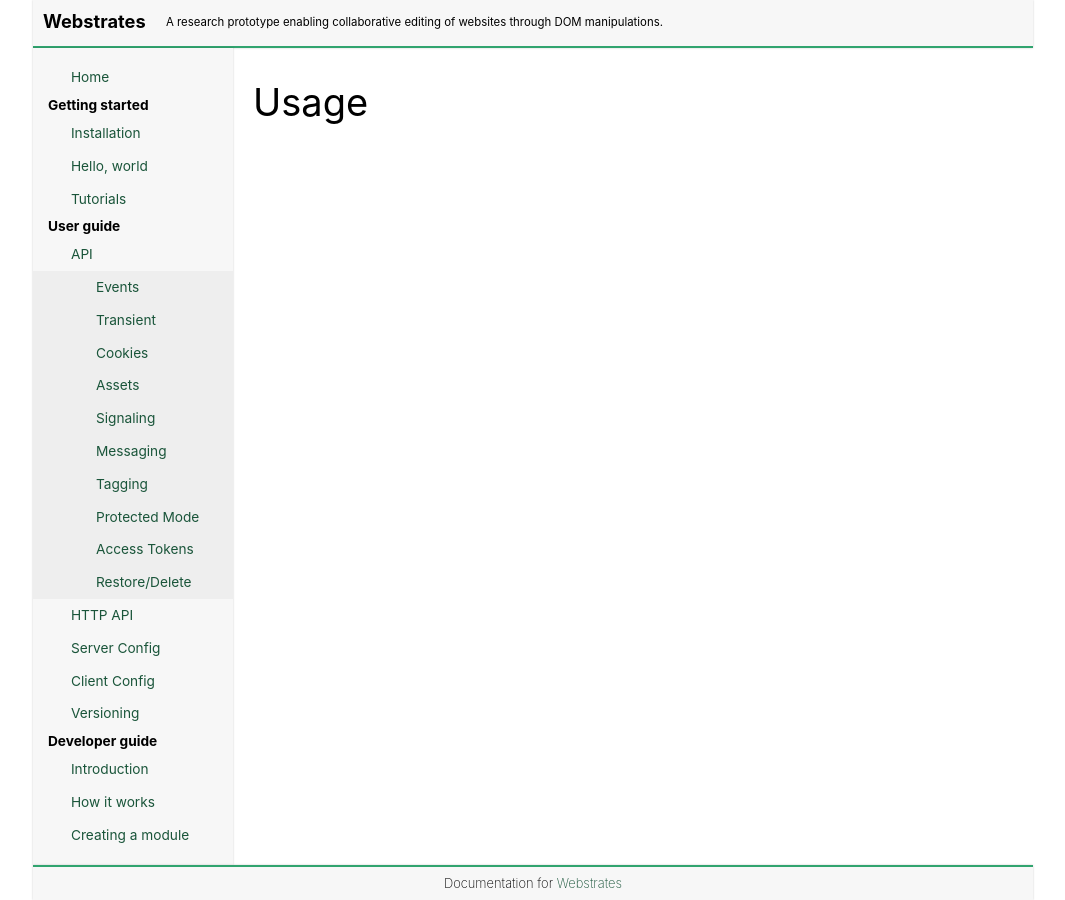
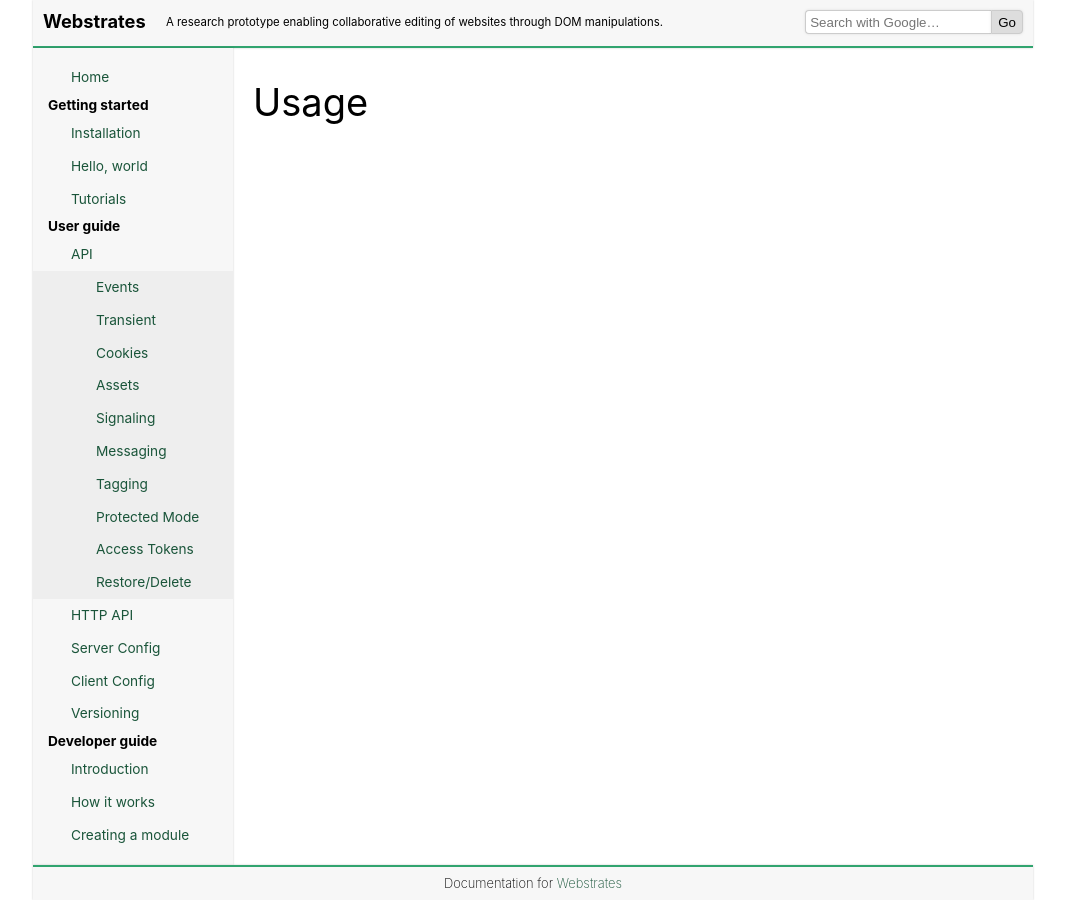
Before and after one commit to Webstrates/webstrates.github.io, a Jekyll site: the page built from _posts/2017-05-30-usage.md, in a window 1280 px wide. Shown: the whole page, without its empty margins (107-1172 px from the left). Built offline with Jekyll 4.4.1, drawn with Linux system fonts in a browser that asks for light colours.

Commit message:
Added Google search box.

```diff
--- a/_includes/header.html
+++ b/_includes/header.html
@@ -2,3 +2,7 @@
 				<a class="brand" href="{{ site.baseurl }}/">{{ site.title }}</a>
 				{% if site.subtitle %}<small>{{ site.subtitle }}</small>{% endif %}
 			</h1>
+			<form id="search" method="GET" action="https://www.google.com/search" target="_blank">
+				<input type="hidden" name="sitesearch" value="webstrates.github.io" />
+				<input type="text" name="q" maxlength="255" required placeholder="Search with Google&hellip;" /><input type="submit" value="Go">
+			</form>
--- a/css/main.scss
+++ b/css/main.scss
@@ -51,18 +51,49 @@
 			font-weight: 400;
 			margin: 0;
 			padding: 10px;
+			float: left;
 		}
 		small {
 				font-size: .75rem;
 				position: relative;
 				padding-left: 1rem;
 				bottom: .1rem;
-
 		}
 		a {
 			text-decoration: none;
 			color: #000;
 			font-weight: bold;
+		}
+		#search {
+			float: right;
+			padding: 10px;
+
+			input[type=text] {
+				padding: 4px;
+				height: 14px;
+				border-top-left-radius: 4px;
+				border-bottom-left-radius: 4px;
+				border: 1px solid #ccc;
+				border-right: 0;
+				box-shadow: 0px 0px 3px rgba(0,0,0,.1);
+			}
+			input[type=submit] {
+				-webkit-appearance: none;
+				background: #ddd;
+				height: 24px;
+				border-top-right-radius: 4px;
+				border-bottom-right-radius: 4px;
+				border: 1px solid #ccc;
+				box-shadow: 0px 0px 3px rgba(0,0,0,.1);
+				&:hover {
+					background: #eee;
+					cursor: pointer;
+				}
+				&:focus {
+					outline: inherit;
+					background: #fff;
+				}
+			}
 		}
 	}
 
```
